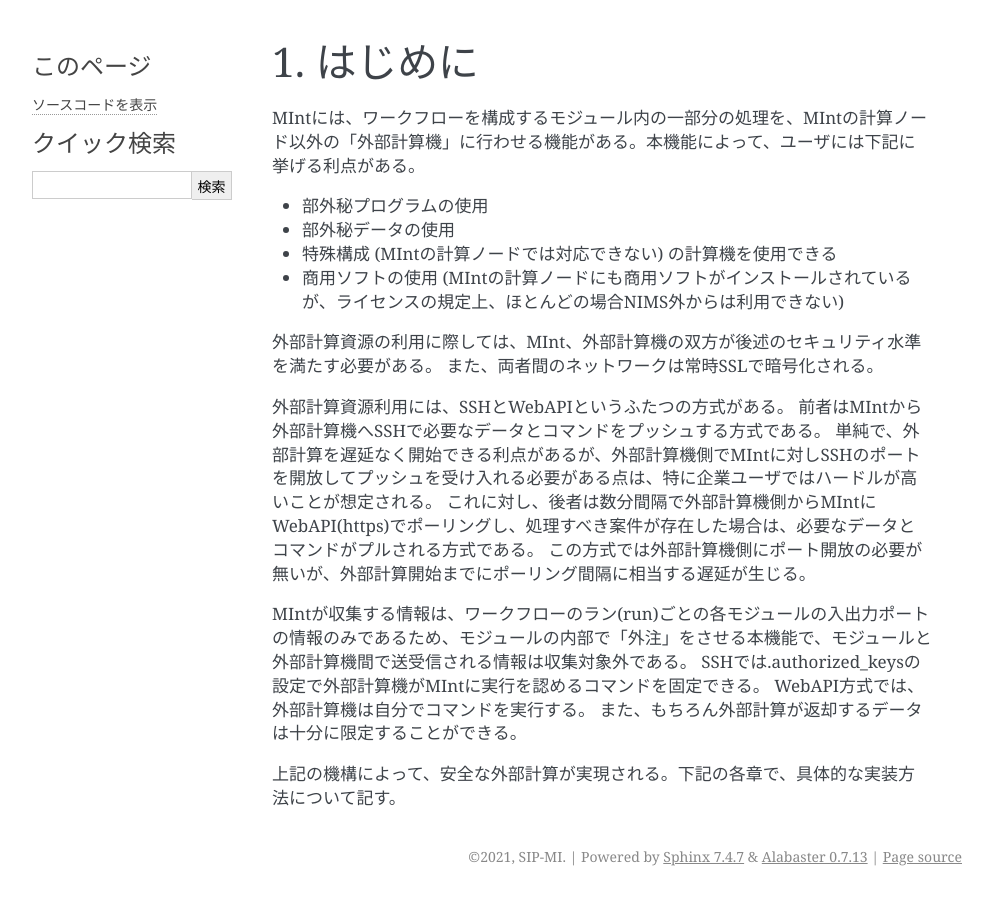
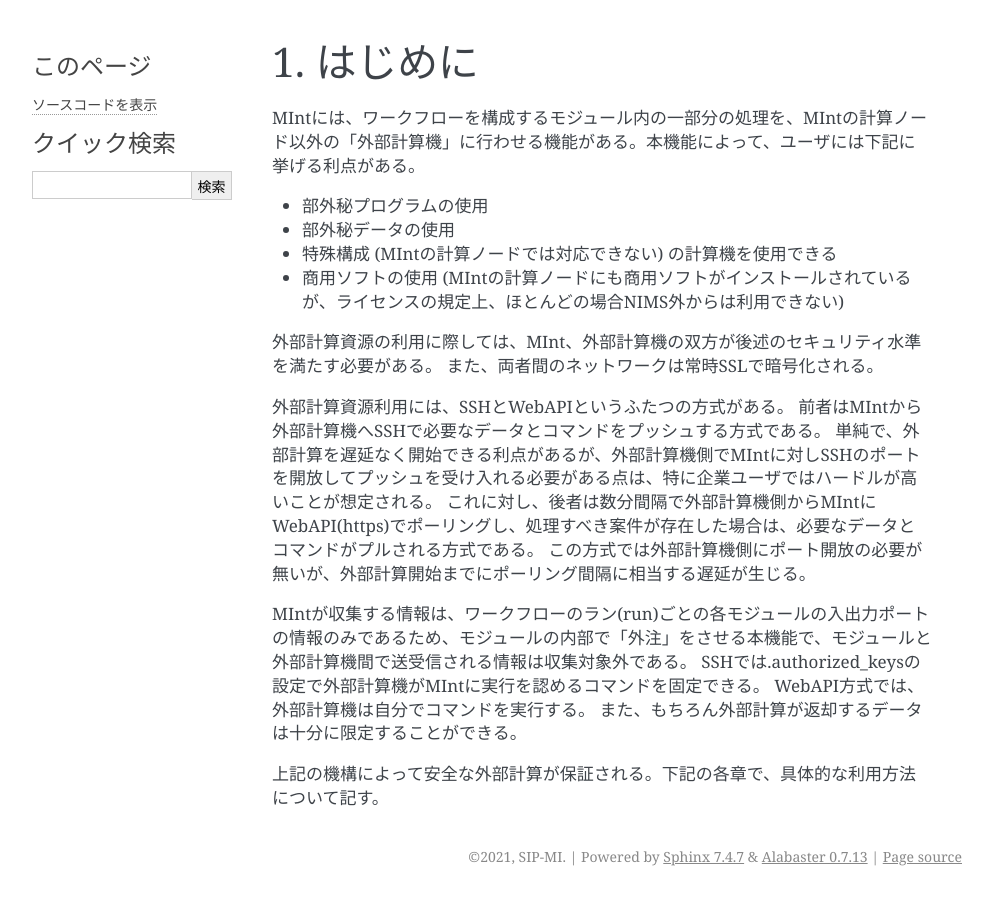
Before and after one commit to materialsintegration/remote_workflow, a Sphinx documentation site: the page built from documents/manual2nd/source/using_distributed_properties.rst, in a window 1280 px wide. Shown: the whole page, without its empty margins (148-1140 px from the left). Built offline with Sphinx 7.4.7, drawn with Linux system fonts in a browser that asks for light colours.

Commit message:
Update using_distributed_properties.rst

```diff
--- a/documents/manual2nd/source/using_distributed_properties.rst
+++ b/documents/manual2nd/source/using_distributed_properties.rst
@@ -23,4 +23,4 @@ SSHでは.authorized_keysの設定で外部計算機がMIntに実行を認める
 WebAPI方式では、外部計算機は自分でコマンドを実行する。
 また、もちろん外部計算が返却するデータは十分に限定することができる。
 
-上記の機構によって、安全な外部計算が実現される。下記の各章で、具体的な実装方法について記す。
+上記の機構によって安全な外部計算が保証される。下記の各章で、具体的な利用方法について記す。
```
